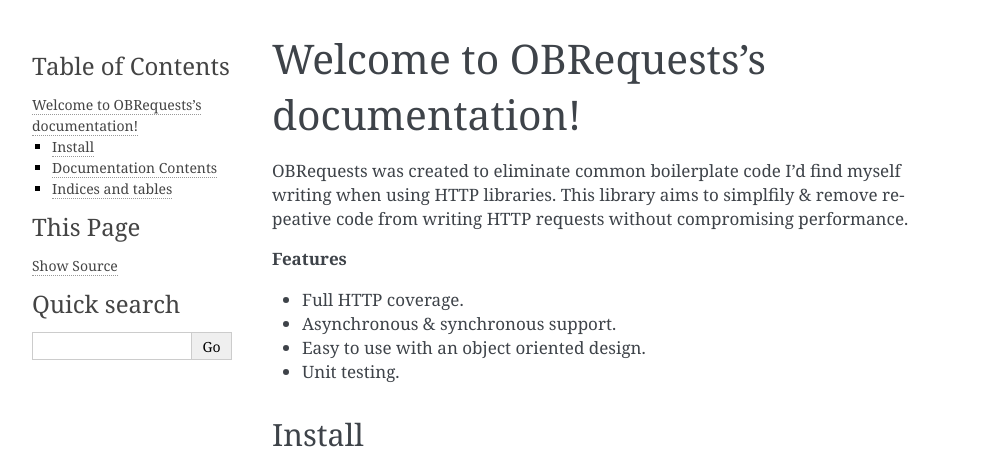
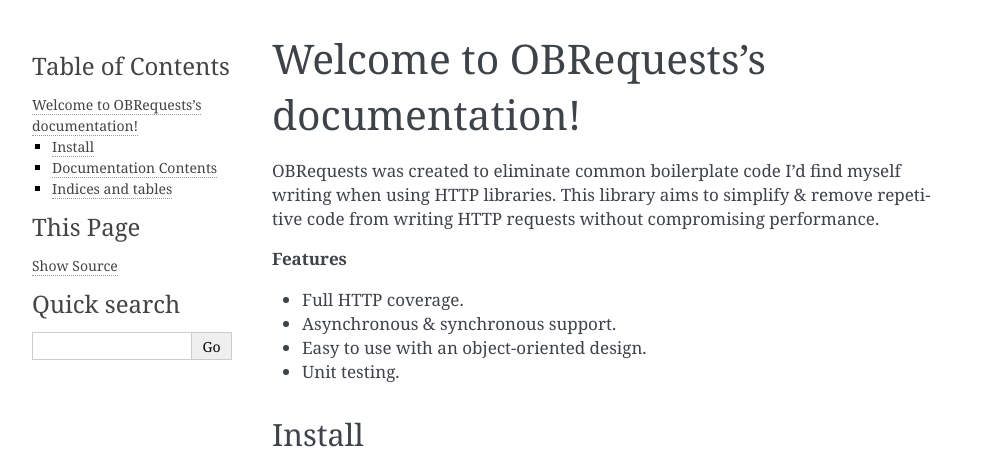
Before and after one commit to WardPearce/OBRequests, a Sphinx documentation site: the page built from source/index.rst, in a window 1280 px wide. Shown: the top 449 px of the page, without its empty margins (148-1141 px from the left). Built offline with Sphinx 7.4.7, drawn with Linux system fonts in a browser that asks for light colours.

Commit message:
Fixed warding

```diff
--- a/source/index.rst
+++ b/source/index.rst
@@ -1,13 +1,13 @@
 Welcome to OBRequests's documentation!
 ======================================
 OBRequests was created to eliminate common boilerplate code I'd find myself writing when using HTTP libraries.
-This library aims to simplfily & remove repeative code from writing HTTP requests without compromising performance.
+This library aims to simplify & remove repetitive code from writing HTTP requests without compromising performance.
 
 **Features**
 
 - Full HTTP coverage.
 - Asynchronous & synchronous support.
-- Easy to use with an object oriented design.
+- Easy to use with an object-oriented design.
 - Unit testing.
 
 
```
Also changed, not shown: README.md (+2 -2 lines), 2 other files.
